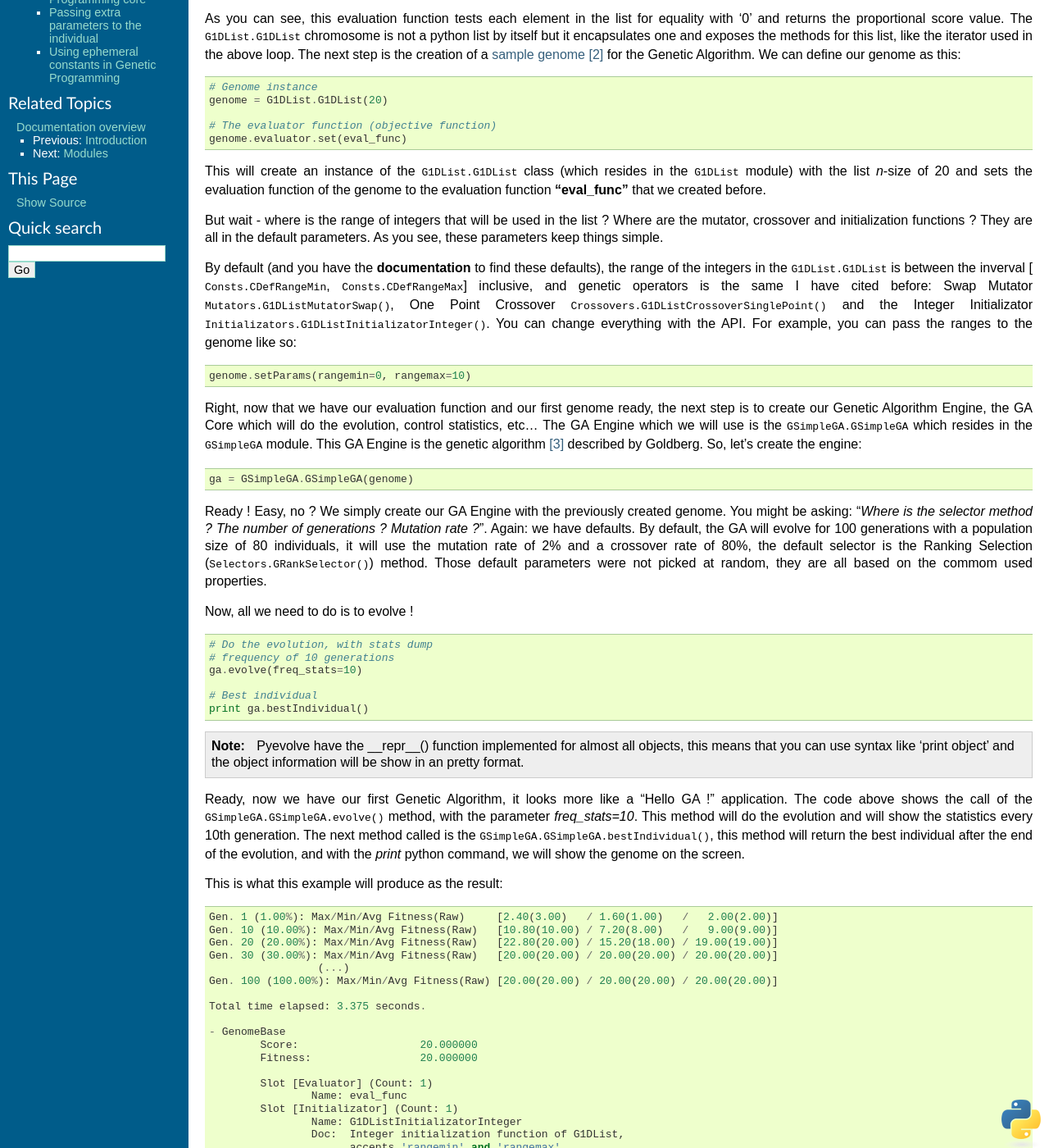
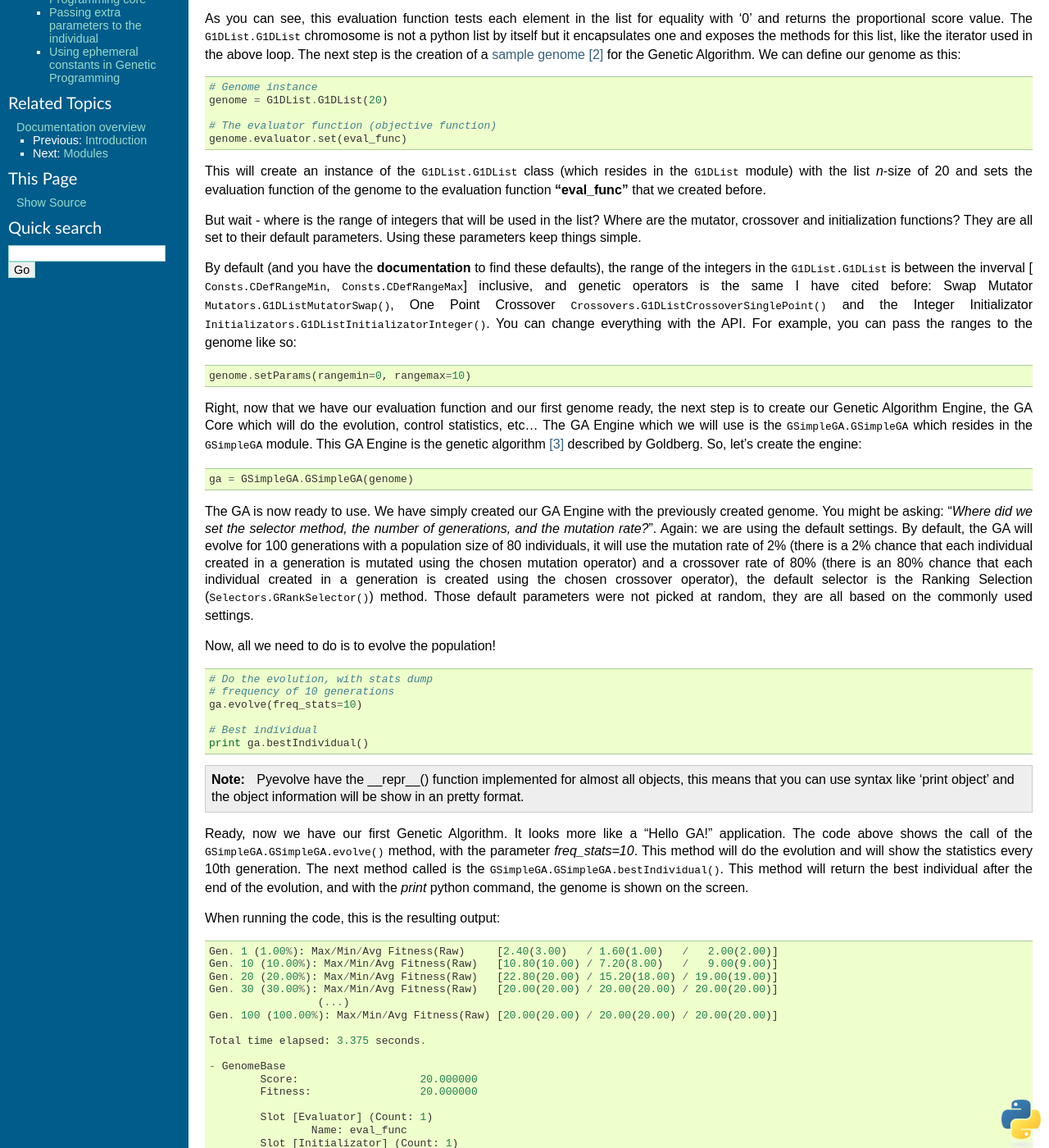
Before and after one commit to perone/Pyevolve, a Sphinx documentation site: the page built from docs/source/getstarted.rst, in a window 1280 px wide and 1400 px high, scrolled down 853 px. Shown: the whole window at 82% size. Built offline with Sphinx 7.4.7, drawn with Linux system fonts in a browser that asks for light colours.

Commit message:
Make some stylistic changes to the "getstarted"
I have made some changes to the "getting started" tutorial, to improve the clarity and the style. An especially important point for me is that the definition of "mutation rate" and "crossover rate" is made clear (this has been an issue for me), and I have now attempted to add such definitions.

```diff
--- a/docs/source/getstarted.rst
+++ b/docs/source/getstarted.rst
@@ -51,7 +51,7 @@ The next step is the creation of a :term:`sample genome` [#samplegenome]_ for th
 
 This will create an instance of the :class:`G1DList.G1DList` class (which resides in the :mod:`G1DList` module) with the list *n*-size of 20 and sets the evaluation function of the genome to the evaluation function **"eval_func"** that we created before.
 
-But wait - where is the range of integers that will be used in the list ? Where are the mutator, crossover and initialization functions ? They are all in the default parameters. As you see, these parameters keep things simple.
+But wait - where is the range of integers that will be used in the list? Where are the mutator, crossover and initialization functions? They are all set to their default parameters. Using these parameters keep things simple.
 
 By default (and you have the **documentation** to find these defaults), the range of the integers in the :class:`G1DList.G1DList` is between the inverval [ :attr:`Consts.CDefRangeMin`, :attr:`Consts.CDefRangeMax`] inclusive, and genetic operators is the same I have cited before: Swap Mutator :func:`Mutators.G1DListMutatorSwap`, One Point Crossover :func:`Crossovers.G1DListCrossoverSinglePoint` and the Integer Initializator :func:`Initializators.G1DListInitializatorInteger`. You can change everything with the API. For example, you can pass the ranges to the genome like so: ::
 
@@ -62,9 +62,9 @@ The GA Engine which we will use is the :class:`GSimpleGA.GSimpleGA` which reside
 
    ga = GSimpleGA.GSimpleGA(genome)
 
-Ready ! Easy, no ? We simply create our GA Engine with the previously created genome. You might be asking: "*Where is the selector method ? The number of generations ? Mutation rate ?*". Again: we have defaults. By default, the GA will evolve for 100 generations with a population size of 80 individuals, it will use the mutation rate of 2% and a crossover rate of 80%, the default selector is the Ranking Selection (:func:`Selectors.GRankSelector`) method. Those default parameters were not picked at random, they are all based on the commom used properties.
+The GA is now ready to use. We have simply created our GA Engine with the previously created genome. You might be asking: "*Where did we set the selector method, the number of generations, and the mutation rate?*". Again: we are using the default settings. By default, the GA will evolve for 100 generations with a population size of 80 individuals, it will use the mutation rate of 2% (there is a 2% chance that each individual created in a generation is mutated using the chosen mutation operator) and a crossover rate of 80% (there is an 80% chance that each individual created in a generation is created using the chosen crossover operator), the default selector is the Ranking Selection (:func:`Selectors.GRankSelector`) method. Those default parameters were not picked at random, they are all based on the commonly used settings.
 
-Now, all we need to do is to evolve ! ::
+Now, all we need to do is to evolve the population! ::
 
    # Do the evolution, with stats dump
    # frequency of 10 generations
@@ -77,10 +77,10 @@ Now, all we need to do is to evolve ! ::
           can use syntax like 'print object' and the object information will be show in an
           pretty format.
 
-Ready, now we have our first Genetic Algorithm, it looks more like a "Hello GA !" application. The code above shows the call of
-the :meth:`GSimpleGA.GSimpleGA.evolve` method, with the parameter *freq_stats=10*. This method will do the evolution and will show the statistics every 10th generation. The next method called is the :meth:`GSimpleGA.GSimpleGA.bestIndividual`, this method will return the best individual after the end of the evolution, and with the *print* python command, we will show the genome on the screen.
+Ready, now we have our first Genetic Algorithm. It looks more like a "Hello GA!" application. The code above shows the call of
+the :meth:`GSimpleGA.GSimpleGA.evolve` method, with the parameter *freq_stats=10*. This method will do the evolution and will show the statistics every 10th generation. The next method called is the :meth:`GSimpleGA.GSimpleGA.bestIndividual`. This method will return the best individual after the end of the evolution, and with the *print* python command, the genome is shown on the screen.
 
-This is what this example will produce as the result: ::
+When running the code, this is the resulting output: ::
 
    Gen. 1 (1.00%): Max/Min/Avg Fitness(Raw)     [2.40(3.00)   / 1.60(1.00)   /   2.00(2.00)]
    Gen. 10 (10.00%): Max/Min/Avg Fitness(Raw)   [10.80(10.00) / 7.20(8.00)   /   9.00(9.00)]
```
